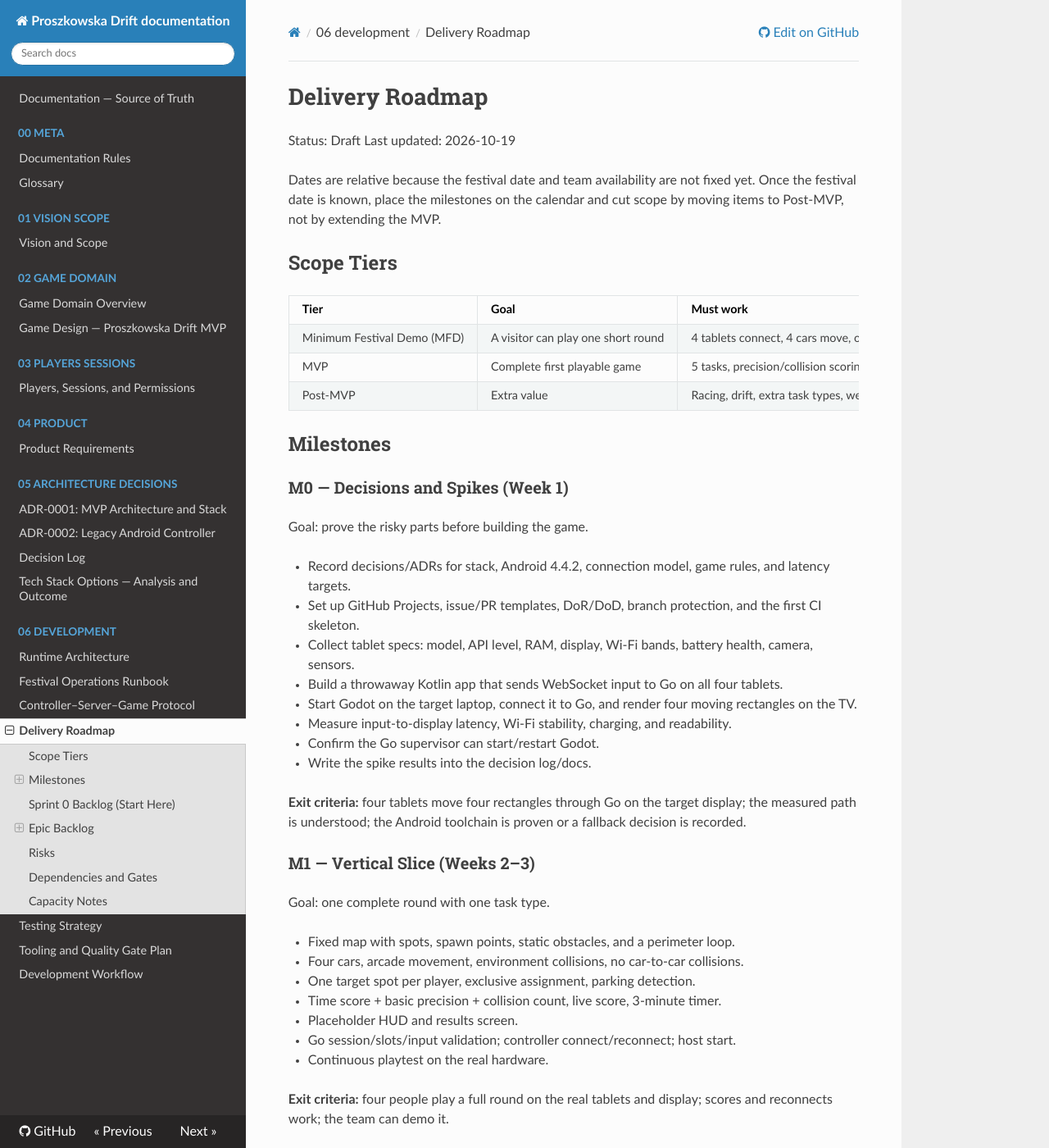
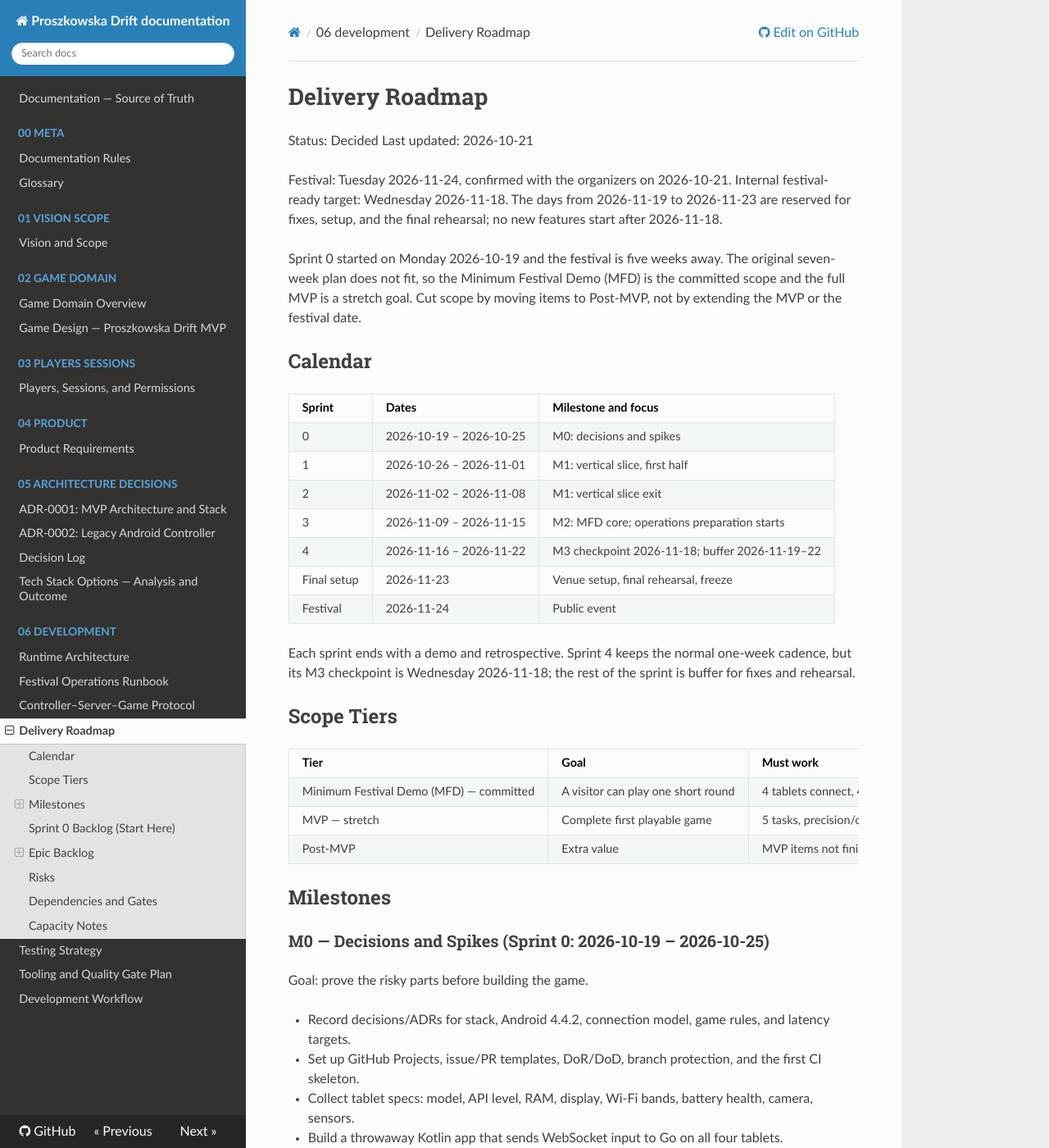
Before and after one commit to PSZLBit/ProszkowskaDrift, an MkDocs documentation site: the page built from documentation/06-development/roadmap.md, in a window 1280 px wide and 1400 px high. Shown: the whole window at 82% size. Built offline with MkDocs 1.6.1, drawn with Linux system fonts in a browser that asks for light colours; nearby versions of some CDN libraries; some of the changed text lies outside the part shown.

Commit message:
docs: set festival date and delivery calendar

```diff
--- a/documentation/06-development/roadmap.md
+++ b/documentation/06-development/roadmap.md
@@ -1,23 +1,45 @@
 # Delivery Roadmap
 
-Status: Draft
-Last updated: 2026-10-19
+Status: Decided
+Last updated: 2026-10-21
 
-Dates are relative because the festival date and team availability are not fixed
-yet. Once the festival date is known, place the milestones on the calendar and
-cut scope by moving items to Post-MVP, not by extending the MVP.
+Festival: Tuesday 2026-11-24, confirmed with the organizers on 2026-10-21.
+Internal festival-ready target: Wednesday 2026-11-18. The days from 2026-11-19
+to 2026-11-23 are reserved for fixes, setup, and the final rehearsal; no new
+features start after 2026-11-18.
+
+Sprint 0 started on Monday 2026-10-19 and the festival is five weeks away. The
+original seven-week plan does not fit, so the Minimum Festival Demo (MFD) is the
+committed scope and the full MVP is a stretch goal. Cut scope by moving items to
+Post-MVP, not by extending the MVP or the festival date.
+
+## Calendar
+
+| Sprint | Dates | Milestone and focus |
+|--------|-------|---------------------|
+| 0 | 2026-10-19 – 2026-10-25 | M0: decisions and spikes |
+| 1 | 2026-10-26 – 2026-11-01 | M1: vertical slice, first half |
+| 2 | 2026-11-02 – 2026-11-08 | M1: vertical slice exit |
+| 3 | 2026-11-09 – 2026-11-15 | M2: MFD core; operations preparation starts |
+| 4 | 2026-11-16 – 2026-11-22 | M3 checkpoint 2026-11-18; buffer 2026-11-19–22 |
+| Final setup | 2026-11-23 | Venue setup, final rehearsal, freeze |
+| Festival | 2026-11-24 | Public event |
+
+Each sprint ends with a demo and retrospective. Sprint 4 keeps the normal
+one-week cadence, but its M3 checkpoint is Wednesday 2026-11-18; the rest of the
+sprint is buffer for fixes and rehearsal.
 
 ## Scope Tiers
 
 | Tier | Goal | Must work |
 |------|------|-----------|
-| Minimum Festival Demo (MFD) | A visitor can play one short round | 4 tablets connect, 4 cars move, one parking task, score, results, reconnect, setup/runbook |
-| MVP | Complete first playable game | 5 tasks, precision/collision scoring, 3-minute rounds, attract/results, auto-recovery, stable 4-player rehearsal |
-| Post-MVP | Extra value | Racing, drift, extra task types, web host panel, richer art/audio |
+| Minimum Festival Demo (MFD) — committed | A visitor can play one short round | 4 tablets connect, 4 cars move, one parking task, score, results, reconnect, setup/runbook |
+| MVP — stretch | Complete first playable game | 5 tasks, precision/collision scoring, 3-minute rounds, attract/results, auto-recovery, stable 4-player rehearsal |
+| Post-MVP | Extra value | MVP items not finished before the festival, racing, drift, extra task types, web host panel, richer art/audio |
 
 ## Milestones
 
-### M0 — Decisions and Spikes (Week 1)
+### M0 — Decisions and Spikes (Sprint 0: 2026-10-19 – 2026-10-25)
 
 Goal: prove the risky parts before building the game.
 
@@ -39,7 +61,7 @@ Goal: prove the risky parts before building the game.
 display; the measured path is understood; the Android toolchain is proven or a
 fallback decision is recorded.
 
-### M1 — Vertical Slice (Weeks 2–3)
+### M1 — Vertical Slice (Sprints 1–2: 2026-10-26 – 2026-11-08)
 
 Goal: one complete round with one task type.
 
@@ -54,40 +76,56 @@ Goal: one complete round with one task type.
 **Exit criteria:** four people play a full round on the real tablets and display;
 scores and reconnects work; the team can demo it.
 
-### M2 — MVP (Weeks 4–5)
+### M2 — Minimum Festival Demo (Sprint 3: 2026-11-09 – 2026-11-15)
 
-Goal: the complete MVP described in the requirements.
+Goal: a visitor can play one short round on the real hardware.
+
+Committed MFD work:
+
+- Four tablets connect and reclaim slots; four cars move.
+- One parking task per player with exclusive assignment and parking detection.
+- Time score plus basic precision and collision count; live score and 3-minute
+  timer.
+- Results screen and host start.
+- Basic reconnect: a disconnected car stops and its slot is reserved.
+- Setup/runbook draft and a playtest on the real hardware.
+
+Stretch (only after the committed work is stable):
 
 - Five tasks per player, task pool, auto-skip, finish bonus, tie-breakers.
 - Full precision scoring and result ratings.
-- Attract mode, results screen, pause/reset/kick.
-- Robust reconnect, all-disconnected pause, game/server restart.
+- Attract mode, pause/reset/kick.
+- All-disconnected pause and game/server restart recovery.
 - Controller task/score/time feedback and setup screen.
-- Test suite for Go and Godot logic; CI green.
-- First internal tournament/playtest.
 
-**Exit criteria:** MVP acceptance criteria pass on hardware; no P0/P1 defects;
-docs and decision log updated.
+**Exit criteria:** four people play a full MFD round on the real tablets and
+display; scores and reconnects work; the team can demo it. Stretch items are not
+an exit criterion and move to Post-MVP if unfinished.
 
-### M3 — Festival-Ready (Weeks 6–7)
+### M3 — Festival-Ready (Sprint 4: 2026-11-16 – 2026-11-22; target 2026-11-18)
 
-Goal: the stand can run without a developer.
+Goal: the stand can run without a developer for the committed MFD.
 
 - Festival launcher and packaging (Go + Godot + config + logs).
-- Kiosk-like tablet setup: home launcher, immersive, keep-awake, boot start.
+- Kiosk-like tablet setup: home launcher, immersive, keep-awake, boot start
+  (where API 19 permits; document the fallback otherwise).
 - Dedicated router/hotspot, static addressing, firewall, no internet dependency.
 - Attract/queue flow, reset between groups, printed instructions.
-- Failure drills: tablet, game, server, router, TV.
-- 60-minute endurance test; spare hardware and power plan.
+- Core failure drills: tablet, game, and server; router and TV as time allows.
+- 30–60 minute endurance test; spare hardware and power plan.
 - Full rehearsal with people who have never played.
+- Freeze on 2026-11-18; 2026-11-19–22 is only for fixes and rehearsal.
 
-**Exit criteria:** a non-developer host can run three consecutive groups using
-the runbook; recovery drills pass.
+**Exit criteria:** a non-developer host can run three consecutive MFD groups
+using the runbook; core recovery drills pass. The 2026-11-23 final setup
+confirms a cold start from packed boxes.
 
-### M4 — Post-MVP (After Festival)
+### M4 — Post-MVP (After 2026-11-24)
 
-Only after the MVP is stable:
+Only after the festival, or after the committed MFD is stable and time remains
+before the festival:
 
+- MVP stretch items not completed before 2026-11-18.
 - Racing mode on the perimeter loop.
 - Drift mechanic.
 - Extra task types.
@@ -99,6 +137,7 @@ Only after the MVP is stable:
 
 | Item | Area | Owner role | Output |
 |------|------|------------|--------|
+| S0-00 Confirm festival date and internal target | process | PM | Calendar, target date, scope tier |
 | S0-01 Record decisions and ADRs | docs | Backend/PM | Decision log, ADRs |
 | S0-02 Collect tablet specs and battery health | ops | QA/Controller | Hardware inventory |
 | S0-03 Minimal Kotlin WebSocket app on all 4 tablets | controller | Controller/UI | APK + test notes |
@@ -174,24 +213,30 @@ Do not start M1 until S0-03, S0-04, S0-05, and S0-06 have a clear result.
 | No Android/game-dev experience | High | Medium | AI-assisted small increments; spikes; peer review; keep scope small | Team |
 | Godot↔Go integration friction | Medium | Medium | Thin protocol; fake clients; vertical slice early | Backend/Game |
 | Scope creep (racing, drift, extra quests) | High | High | Scope tiers; Post-MVP list; PM gate | PM |
+| Five weeks vs seven-week plan | High | High | MFD committed, MVP stretch; weekly scope gate; cut scope, not dates; M3 target 2026-11-18 with 2026-11-19–23 buffer | PM |
+| Sprint 0 spikes not proven by 2026-10-25 | High | High | Run S0-03, S0-04, S0-05, and S0-06 in parallel; narrow to one controller→Go→Godot path; daily check; if unproven, skip M1 scope and go straight to MFD | Backend/Game/Controller |
 | Unknown availability | High | Medium | One-week sprints; small items; measure throughput; cut scope | PM |
-| Festival date unknown | High | High | Get the date; plan relative milestones; set internal target | PM |
 | Hardware/TV/laptop not available | Medium | High | Confirm owner and specs; test early; backup monitor/laptop | Backend/QA |
 | AI-generated code quality | Medium | Medium | Review, tests, reproduce, no blind merges | Team |
 | Personal data leaks into scores/logs | Low | High | No names; random tokens; truncate logs; clear between groups | PM/Backend |
 
 ## Dependencies and Gates
 
-- M1 cannot start until M0 proves the controller→Go→Godot path.
-- M2 cannot start until M1 has a playable round on real hardware.
-- M3 cannot start until the MVP acceptance criteria pass.
-- Festival date determines the final cut line. If time is short, ship MFD and
-  move everything else to Post-MVP.
+- M1 cannot start until M0 proves the controller→Go→Godot path by 2026-10-25.
+- M2 cannot start until M1 has a playable round on real hardware by 2026-11-08.
+- M3 cannot start until the MFD acceptance criteria pass by 2026-11-15;
+  operations preparation may start earlier in Sprint 3.
+- M3 target is 2026-11-18. From 2026-11-19, no new features; the buffer is for
+  fixes, setup, and rehearsal.
+- The festival is 2026-11-24. If the MFD is not ready by 2026-11-15, cut to the
+  smallest demo that fits the MFD must-work list; do not extend the MVP or the
+  festival date.
 - Any change to stack, transport, or game rules requires a new decision/ADR.
 
 ## Capacity Notes
 
-The team has four people with unknown weekly availability. For the first two
-sprints, record planned vs actual hours and completed items. Use the observed
-throughput to plan, not a guessed velocity. Protect one weekly demo slot even in
-a bad week; a small demo keeps the project honest.
+The team has four people with unknown weekly availability. Five sprints remain
+including Sprint 0. Record planned vs actual hours from Sprint 0 and use the
+observed throughput to plan, not a guessed velocity. If throughput is below the
+plan, cut MFD items, not the buffer. Protect one weekly demo slot even in a bad
+week; a small demo keeps the project honest.
```
Also changed, not shown: README.md (+4 -2 lines), documentation/01-vision-scope/vision-scope.md (+2 -2 lines), documentation/05-architecture-decisions/decision-log.md (+2 -1 lines), documentation/05-architecture-decisions/tech-stack-options.md (+3 -3 lines), documentation/06-development/festival-operations.md (+9 -2 lines), documentation/README.md (+4 -3 lines).
